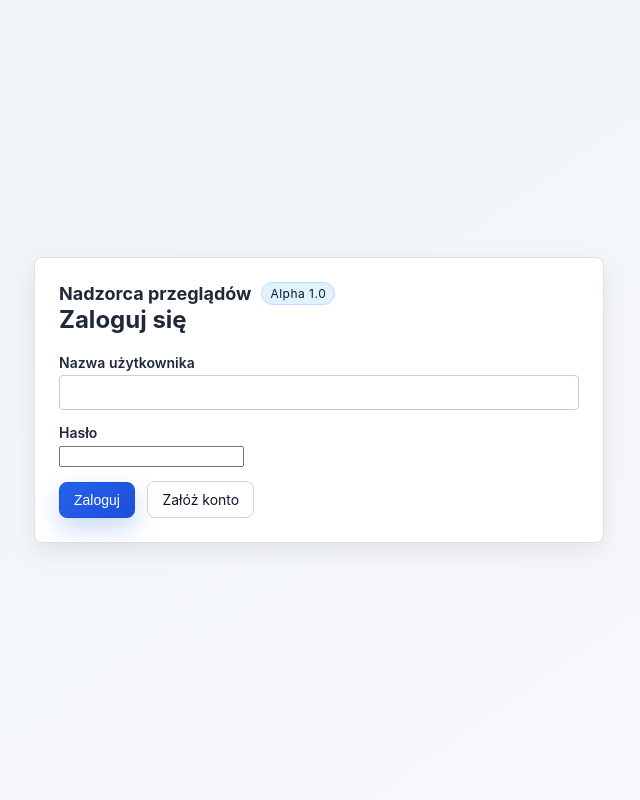
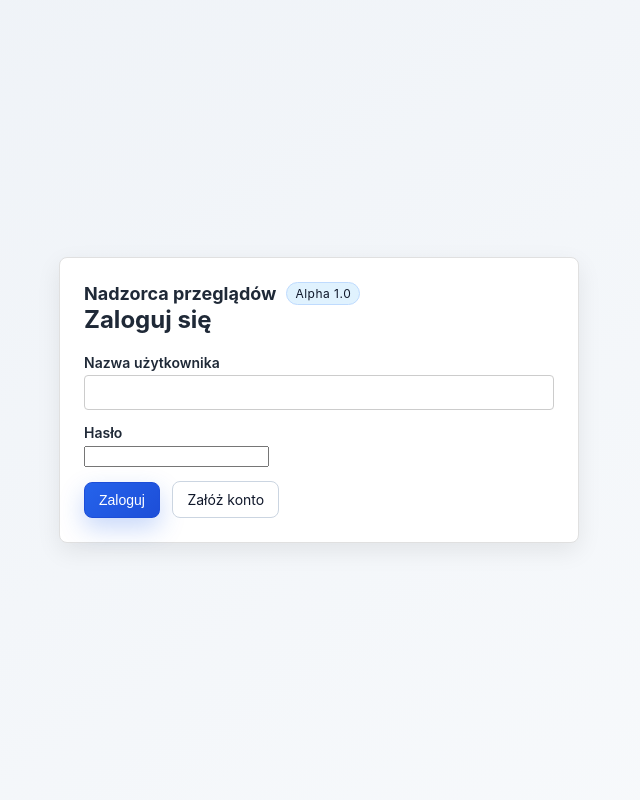
Before and after one commit to KamilWyjadlowski/przeglady_nadzorca, a Flask app: page /login in a window 1280 px wide. Shown: the whole page, without its empty margins (321-961 px from the left). Run offline with Flask 3, Linux system fonts and the light colour scheme; parts of the project's set-up code (start-up, migrations or seed data) failed here and were passed over.

Commit message:
Refactor CSS for improved layout and add box-sizing; update login page styling

```diff
--- a/static/style.css
+++ b/static/style.css
@@ -1,4 +1,10 @@
 @import url("https://cdn.jsdelivr.net/npm/flatpickr/dist/flatpickr.min.css");
+
+*,
+*::before,
+*::after {
+  box-sizing: border-box;
+}
 
 body {
   font-family: "Inter", system-ui, -apple-system, BlinkMacSystemFont, sans-serif;
@@ -7,6 +13,10 @@ body {
   padding: 16px;
   font-size: 16px;
   color: #1f2937;
+}
+
+body.page-login {
+  padding: 0;
 }
 
 .container {
@@ -38,7 +48,7 @@ body {
   border-radius: 0;
   padding: 0;
   margin: 0;
-  min-height: calc(100vh - 32px);
+  min-height: 100vh;
   display: flex;
   align-items: center;
   justify-content: center;
--- a/templates/login.html
+++ b/templates/login.html
@@ -9,7 +9,7 @@
     />
   </head>
 
-  <body>
+  <body class="page-login">
     <div class="container auth-container auth-centered">
       <div class="auth-card">
         <div class="brand">
```
